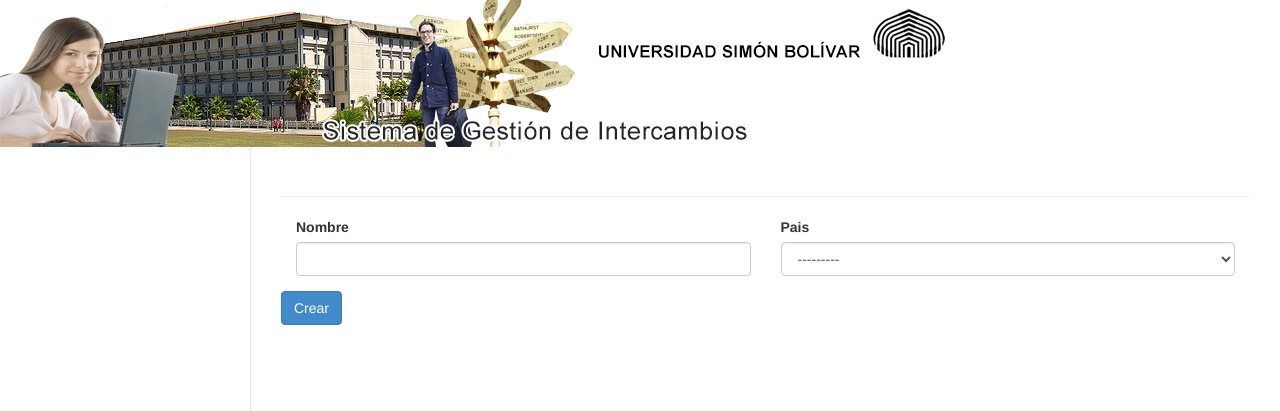
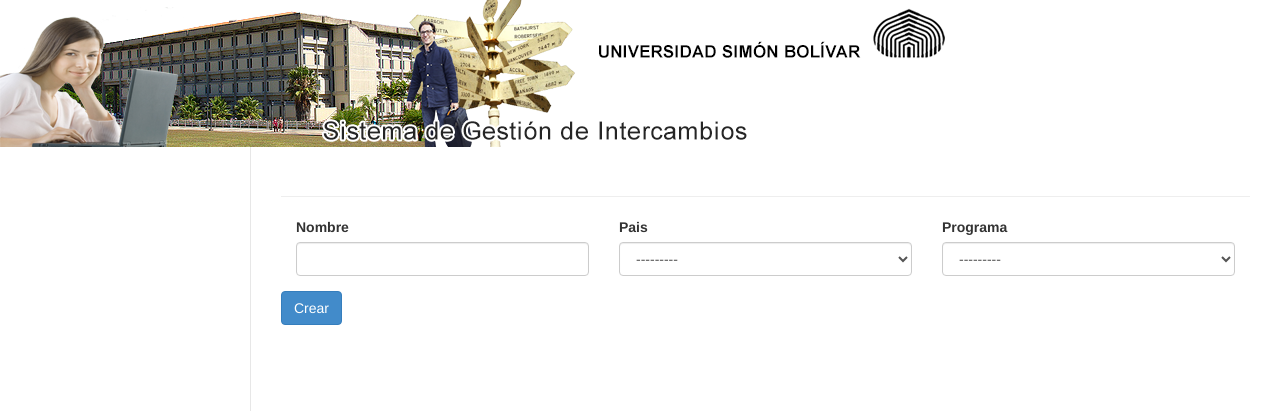
Before and after one commit to leonardogutierrezh/intercambio-reloaded, a Django app: page /administrador_crear_universidad/ in a window 1280 px wide. Shown: the top 411 px of the page. Run offline with Django 3.2, Linux system fonts and the light colour scheme; the visitor is signed in with stand-in values (Sample User, id 1); data that the repository does not hold is empty; parts of the project's set-up code (start-up, migrations or seed data) failed here and were passed over; some libraries are stand-ins or nearby versions.

Commit message:
import de forms de postulante y gestor comentados

```diff
--- a/administrador/models.py
+++ b/administrador/models.py
@@ -39,8 +39,8 @@ class Log(models.Model):
 class Idioma(models.Model):
     nombre = models.CharField(max_length=100)
 
-class ProgramaIntercambio(models.Model):
-    nombre = models.CharField(max_length=100)
-    universidad = models.ManyToManyField(Universidad)
-    def __unicode__(self):
-        return self.nombre
+#class ProgramaIntercambio(models.Model):
+#    nombre = models.CharField(max_length=100)
+#    universidad = models.ManyToManyField(Universidad)
+#    def __unicode__(self):
+#        return self.nombre
--- a/gestor/views.py
+++ b/gestor/views.py
@@ -20,8 +20,8 @@ from reportlab.pdfgen import canvas
 from reportlab.platypus import SimpleDocTemplate, Image
 from django.core import serializers
 from administrador.models import Universidad, Log
-from postulante.forms import *
-from gestor.forms import *
+#from postulante.forms import *
+#from gestor.forms import *
 
 def perfilDecanato(request):
     user = request.user
--- a/intercambio/templates/administrador/crear_universidad.html
+++ b/intercambio/templates/administrador/crear_universidad.html
@@ -2,13 +2,15 @@
 {% load bootstrap %}
 {% block seccion-contenido %}
     <form method="POST">{% csrf_token %}
-        <div class="col-sm-6">
+        <div class="col-sm-4">
             {{ formulario.nombre | bootstrap }}
         </div>
-        <div class="col-sm-6">
+        <div class="col-sm-4">
             {{ formulario.pais | bootstrap }}
         </div>
-
+        <div class="col-sm-4">
+            {{ formulario.programa | bootstrap }}
+        </div>
 
     <input type="submit" value="Crear" class="btn-default btn btn-primary">
     </form>
--- a/postulante/views.py
+++ b/postulante/views.py
@@ -19,7 +19,7 @@ from reportlab.pdfgen import canvas
 from reportlab.platypus import SimpleDocTemplate, Image
 from django.core import serializers
 from administrador.models import Universidad
-from postulante.forms import *
+#from postulante.forms import *
 
 def listar_solicitudes_coord(request):
     user = request.user
```
